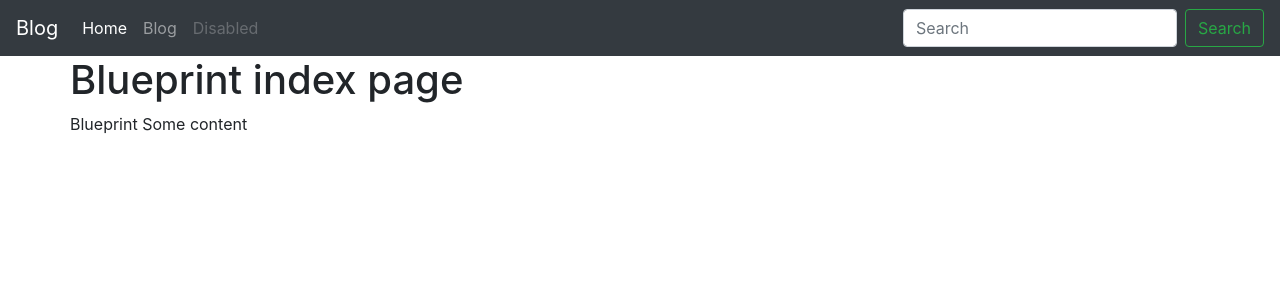
After one commit to GribID/blog, a Flask app: template posts/templates/posts/index.html in a window 1280 px wide. The commit adds this page. Shown: the top 300 px of the page. Run offline with Flask 2, Linux system fonts and the light colour scheme; the template is opened without the code that fills it, so the values that code supplies are empty; some libraries are stand-ins or nearby versions.

Commit message:
Added blueprint

```diff
--- a/app.py
+++ b/app.py
@@ -1,5 +1,7 @@
 from flask import Flask
 from config import Configuration
+from posts.blueprint import posts
 
 app = Flask(__name__)
 app.config.from_object(Configuration)
+app.register_blueprint(posts, url_prefix='/blog')
--- /dev/null
+++ b/posts/templates/posts/index.html
@@ -0,0 +1,13 @@
+{% extends 'base.html' %}
+
+{% block title %}
+    Blueprint index page
+{% endblock %}
+
+{% block content_title %}
+    Blueprint index page
+{% endblock %}
+
+{% block content %}
+    Blueprint Some content
+{% endblock %}
--- a/templates/base.html
+++ b/templates/base.html
@@ -7,6 +7,12 @@
     <meta http-equiv="X-UA-Compatible" content="ie=edge">
     <link rel="stylesheet" href="https://stackpath.bootstrapcdn.com/bootstrap/4.1.3/css/bootstrap.min.css"
           integrity="sha384-MCw98/SFnGE8fJT3GXwEOngsV7Zt27NXFoaoApmYm81iuXoPkFOJwJ8ERdknLPMO" crossorigin="anonymous">
+    <script src="https://code.jquery.com/jquery-3.3.1.slim.min.js"
+            integrity="sha384-q8i/X+965DzO0rT7abK41JStQIAqVgRVzpbzo5smXKp4YfRvH+8abtTE1Pi6jizo"
+            crossorigin="anonymous"></script>
+    <script src="https://cdnjs.cloudflare.com/ajax/libs/popper.js/1.14.3/umd/popper.min.js"
+            integrity="sha384-ZMP7rVo3mIykV+2+9J3UJ46jBk0WLaUAdn689aCwoqbBJiSnjAK/l8WvCWPIPm49"
+            crossorigin="anonymous"></script>
     <script src="https://stackpath.bootstrapcdn.com/bootstrap/4.1.3/js/bootstrap.min.js"
             integrity="sha384-ChfqqxuZUCnJSK3+MXmPNIyE6ZbWh2IMqE241rYiqJxyMiZ6OW/JmZQ5stwEULTy"
             crossorigin="anonymous"></script>
@@ -17,7 +23,7 @@
 </head>
 <body>
 <nav class="navbar navbar-expand-lg navbar-dark bg-dark">
-    <a class="navbar-brand" href="#">Navbar</a>
+    <a class="navbar-brand" href="{{ url_for('index') }}">Blog</a>
     <button class="navbar-toggler" type="button" data-toggle="collapse" data-target="#navbarSupportedContent"
             aria-controls="navbarSupportedContent" aria-expanded="false" aria-label="Toggle navigation">
         <span class="navbar-toggler-icon"></span>
@@ -26,10 +32,10 @@
     <div class="collapse navbar-collapse" id="navbarSupportedContent">
         <ul class="navbar-nav mr-auto">
             <li class="nav-item active">
-                <a class="nav-link" href="#">Home <span class="sr-only">(current)</span></a>
+                <a class="nav-link" href="{{ url_for('index') }}">Home <span class="sr-only">(current)</span></a>
             </li>
             <li class="nav-item">
-                <a class="nav-link" href="#">Link</a>
+                <a class="nav-link" href="{{ url_for('posts.index') }}">Blog</a>
             </li>
             <li class="nav-item">
                 <a class="nav-link disabled" href="#">Disabled</a>
```
Also changed, not shown: posts/blueprint.py (added, +9 -0 lines).
